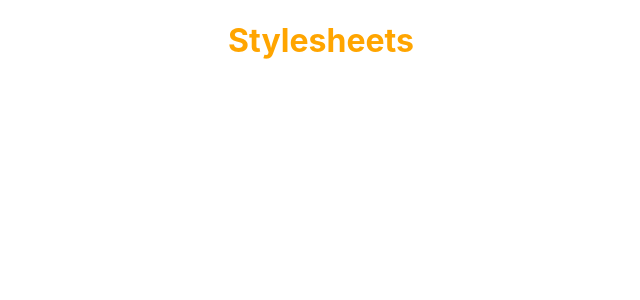
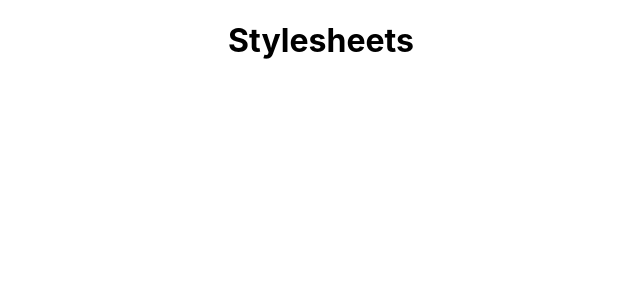
Before and after one commit to Azadmel/ReactFundas, a React (Create React App) app: page / in a window 1280 px wide. Shown: the top 300 px of the page, without its empty margins (319-959 px from the left). Built offline with nearby package versions, Linux system fonts and the light colour scheme.

Commit message:
Pass css classname as props to Stylesheet component

```diff
--- a/src/App.js
+++ b/src/App.js
@@ -26,7 +26,7 @@ function App() {
       <NameList/>
       <PersonList/> */}
 
-      <Stylesheets/>
+      <Stylesheets primary={false}/>
     </div>
   );
 }
--- a/src/components/Stylesheets.js
+++ b/src/components/Stylesheets.js
@@ -1,10 +1,11 @@
 import React from 'react'
 import './myStyles.css'
 
-function Stylesheets() {
+function Stylesheets(props) {
+    let className = props.primary ? 'primary' : ''
     return (
         <div>
-            <h1 className='primary'>Stylesheets</h1>
+            <h1 className={className}>Stylesheets</h1>
         </div>
     )
 }
```
